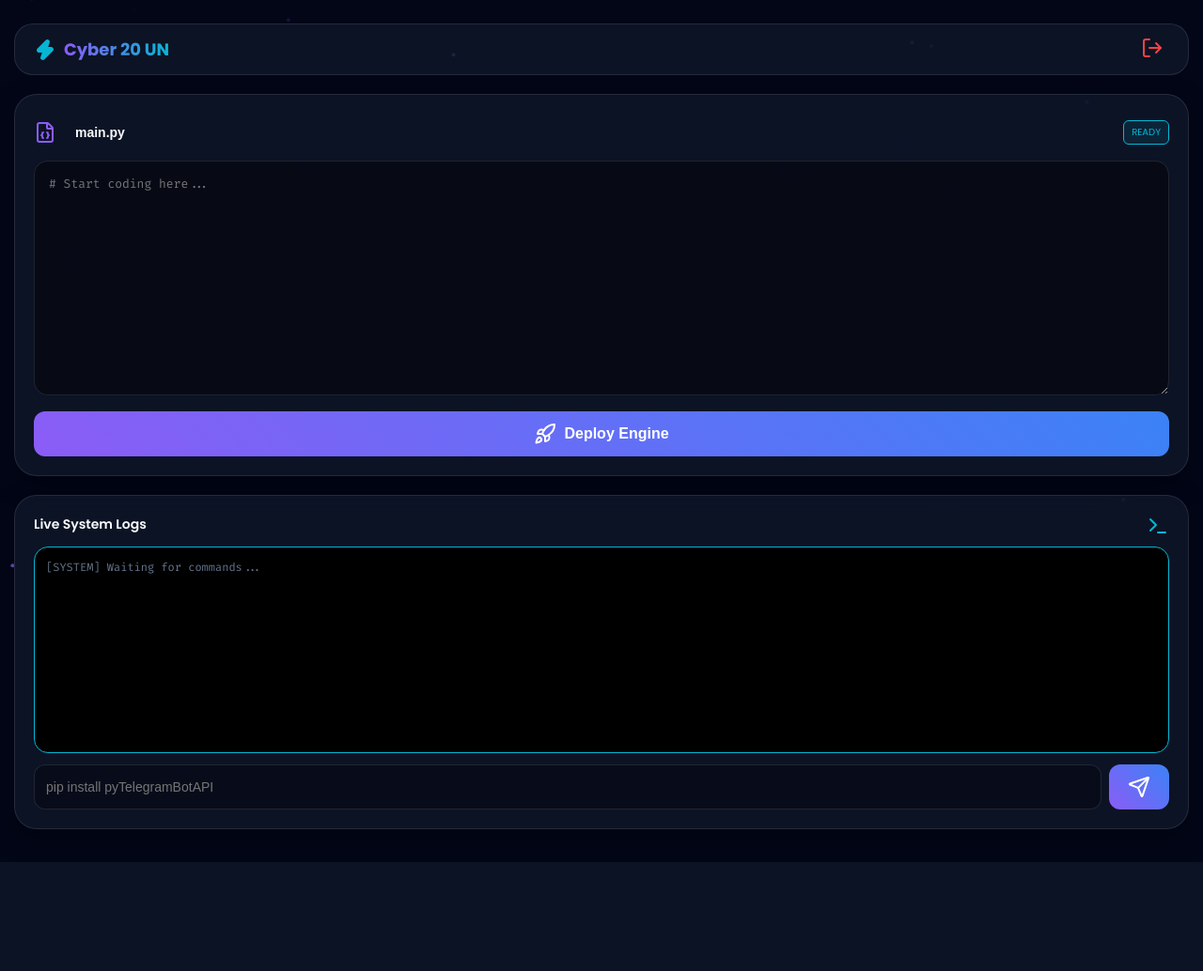
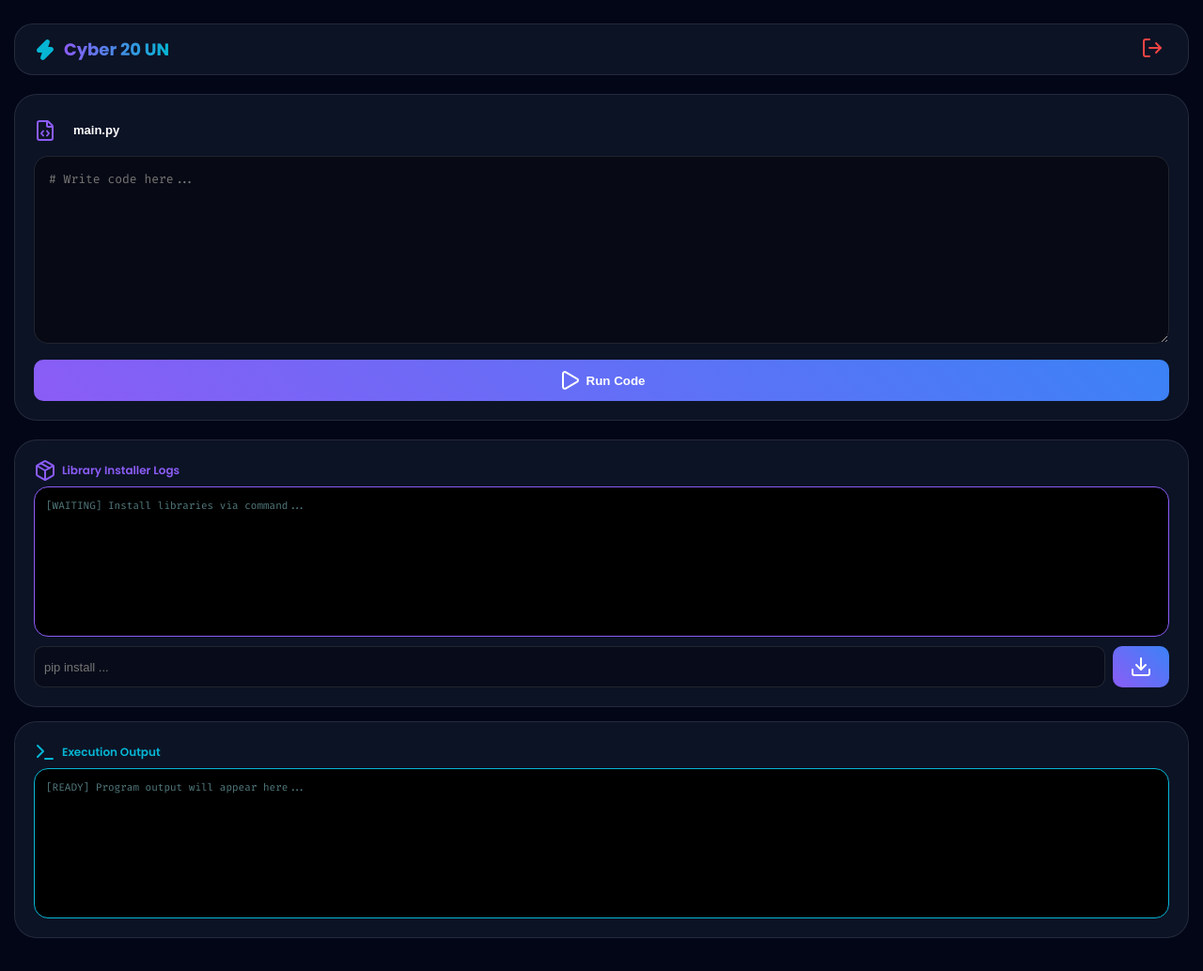
Before and after one commit to riad00956/zerox90, a Flask app: page / in a window 1280 px wide. Shown: the whole page at 94% size. Before the commit the page ends 918 px from the top, so only its background shows below. Run offline with Flask 3, Linux system fonts and the light colour scheme; the visitor is signed in with stand-in values (Sample User, id 1); some libraries are stand-ins or nearby versions.

Commit message:
Update index.html

```diff
--- a/templates/index.html
+++ b/templates/index.html
@@ -3,7 +3,7 @@
 <head>
     <meta charset="UTF-8">
     <meta name="viewport" content="width=device-width, initial-scale=1.0, maximum-scale=1.0, user-scalable=no">
-    <title>Cyber 20 UN | Mobile IDE</title>
+    <title>Cyber 20 UN | Dual Terminal IDE</title>
     <script src="https://cdnjs.cloudflare.com/ajax/libs/socket.io/4.0.1/socket.io.js"></script>
     <link href="https://fonts.googleapis.com/css2?family=Fira+Code:wght@400;500&family=Poppins:wght@300;400;600;700&display=swap" rel="stylesheet">
     <script src="https://unpkg.com/lucide@latest"></script>
@@ -12,89 +12,53 @@
             --bg: #020617; --purple: #8b5cf6; --blue: #3b82f6; --cyan: #06b6d4;
             --text: #f8fafc; --glass: rgba(15, 23, 42, 0.8); --border: rgba(255, 255, 255, 0.1);
         }
-
         * { box-sizing: border-box; transition: all 0.3s ease; }
         body {
             margin: 0; font-family: 'Poppins', sans-serif; background: var(--bg);
             color: var(--text); min-height: 100vh; overflow-x: hidden;
             display: flex; flex-direction: column;
         }
-
         #bgCanvas { position: fixed; top: 0; left: 0; z-index: -1; }
-
-        /* Mobile First Container */
-        .container {
-            width: 100%; max-width: 100%; padding: 15px;
-            margin-top: 10px; position: relative; z-index: 1;
-        }
+        .container { width: 100%; padding: 15px; margin-top: 10px; position: relative; z-index: 1; }
 
         .header {
             display: flex; justify-content: space-between; align-items: center;
             background: var(--glass); padding: 12px 20px; border-radius: 20px;
             border: 1px solid var(--border); margin-bottom: 20px;
         }
+        .logo-text { font-size: 18px; font-weight: 800; background: linear-gradient(to right, var(--purple), var(--cyan)); -webkit-background-clip: text; -webkit-text-fill-color: transparent; }
 
-        .logo-text {
-            font-size: 18px; font-weight: 800;
-            background: linear-gradient(to right, var(--purple), var(--cyan));
-            -webkit-background-clip: text; -webkit-text-fill-color: transparent;
+        .card { background: var(--glass); backdrop-filter: blur(15px); border: 1px solid var(--border); border-radius: 24px; padding: 20px; margin-bottom: 20px; }
+
+        textarea {
+            background: rgba(0, 0, 0, 0.4); border: 1px solid var(--border); color: #10b981; padding: 15px; border-radius: 15px;
+            width: 100%; font-family: 'Fira Code', monospace; font-size: 13px; height: 200px; outline: none; margin-top: 10px;
         }
 
-        .card {
-            background: var(--glass); backdrop-filter: blur(15px); border: 1px solid var(--border);
-            border-radius: 24px; padding: 20px; margin-bottom: 20px;
-            box-shadow: 0 10px 30px rgba(0,0,0,0.3);
+        /* Terminal Styles */
+        .terminal-container { display: flex; flex-direction: column; gap: 15px; }
+        .terminal-box {
+            background: #000; color: #a5f3fc; height: 160px; overflow-y: auto; padding: 12px; border-radius: 15px;
+            font-family: 'Fira Code', monospace; font-size: 11px; border: 1px solid var(--border); line-height: 1.4;
         }
+        .term-lib { border-color: var(--purple); }
+        .term-out { border-color: var(--cyan); }
 
-        /* Responsive Code Editor */
-        textarea {
-            background: rgba(0, 0, 0, 0.4); border: 1px solid var(--border);
-            color: #10b981; padding: 15px; border-radius: 15px;
-            width: 100%; font-family: 'Fira Code', monospace; font-size: 13px;
-            height: 250px; resize: vertical; outline: none; margin-top: 10px;
-        }
+        .term-label { font-size: 12px; font-weight: 600; margin-bottom: 5px; display: flex; align-items: center; gap: 6px; }
 
-        .terminal-box {
-            background: #000; color: #a5f3fc; height: 220px;
-            overflow-y: auto; padding: 12px; border-radius: 15px;
-            font-family: 'Fira Code', monospace; font-size: 12px;
-            border: 1px solid var(--cyan); line-height: 1.5;
-        }
+        .cmd-input-group { display: flex; gap: 8px; margin-top: 10px; }
+        input[type="text"] { background: rgba(0, 0, 0, 0.3); border: 1px solid var(--border); color: var(--text); padding: 10px; border-radius: 10px; flex-grow: 1; font-size: 13px; outline: none; }
+        .btn { background: linear-gradient(45deg, var(--purple), var(--blue)); color: white; border: none; padding: 10px 18px; border-radius: 10px; font-weight: 700; cursor: pointer; display: flex; align-items: center; justify-content: center; gap: 6px; }
+        .btn-play { width: 100%; margin-top: 10px; }
 
-        .cmd-input-group {
-            display: flex; gap: 8px; margin-top: 12px;
-        }
-
-        input[type="text"] {
-            background: rgba(0, 0, 0, 0.3); border: 1px solid var(--border);
-            color: var(--text); padding: 12px; border-radius: 12px;
-            flex-grow: 1; font-size: 14px; outline: none;
-        }
-
-        .btn {
-            background: linear-gradient(45deg, var(--purple), var(--blue));
-            color: white; border: none; padding: 12px 20px; border-radius: 12px;
-            font-weight: 700; cursor: pointer; display: flex; align-items: center; justify-content: center; gap: 8px;
-        }
-
-        .btn-play { width: 100%; margin-top: 10px; font-size: 16px; }
-
-        /* Status Badges */
-        .status-tag {
-            font-size: 10px; padding: 4px 8px; border-radius: 6px;
-            background: rgba(6, 182, 212, 0.1); color: var(--cyan);
-            border: 1px solid var(--cyan); text-transform: uppercase;
-        }
-
-        .log-line { border-left: 2px solid var(--purple); padding-left: 8px; margin-bottom: 4px; }
-        .log-success { color: #10b981; font-weight: bold; }
+        .log-success { color: #10b981; }
         .log-error { color: #ef4444; }
-
+        .spin { animation: spin 1s linear infinite; }
+        @keyframes spin { to { transform: rotate(360deg); } }
     </style>
 </head>
 <body>
     <canvas id="bgCanvas"></canvas>
-
     <div class="container">
         <header class="header">
             <div style="display: flex; align-items: center; gap: 8px;">
@@ -111,41 +75,34 @@
             <div class="card">
                 <div style="display:flex; justify-content:space-between; align-items:center;">
                     <div style="display:flex; align-items:center; gap:8px;">
-                        <i data-lucide="file-json" size="18" color="var(--purple)"></i>
-                        <input type="text" id="filename" value="main.py" style="border:none; background:none; width:100px; font-weight:600;">
+                        <i data-lucide="file-code" size="18" color="var(--purple)"></i>
+                        <input type="text" id="filename" value="main.py" style="border:none; background:none; color:white; width:80px; font-weight:600;">
                     </div>
-                    <span class="status-tag">Ready</span>
                 </div>
-                <textarea id="code" placeholder="# Start coding here..."></textarea>
-                <button onclick="runCode(this)" class="btn btn-play">
-                    <i data-lucide="rocket"></i> Deploy Engine
-                </button>
+                <textarea id="code" placeholder="# Write code here..."></textarea>
+                <button onclick="runCode(this)" class="btn btn-play"><i data-lucide="play"></i> Run Code</button>
             </div>
 
-            <div class="card">
-                <div style="display:flex; justify-content:space-between; margin-bottom:10px;">
-                    <span style="font-weight:600; font-size:14px;">Live System Logs</span>
-                    <i data-lucide="terminal" size="16" color="var(--cyan)"></i>
+            <div class="terminal-container">
+                <div class="card" style="margin-bottom: 0;">
+                    <div class="term-label" style="color: var(--purple);"><i data-lucide="package"></i> Library Installer Logs</div>
+                    <div id="lib-terminal" class="terminal-box term-lib">
+                        <div style="opacity:0.5;">[WAITING] Install libraries via command...</div>
+                    </div>
+                    <div class="cmd-input-group">
+                        <input type="text" id="cmd" placeholder="pip install ...">
+                        <button onclick="sendCmd()" class="btn"><i data-lucide="download" size="16"></i></button>
+                    </div>
                 </div>
-                <div id="terminal" class="terminal-box">
-                    <div style="color: #64748b;">[SYSTEM] Waiting for commands...</div>
-                </div>
-                <div class="cmd-input-group">
-                    <input type="text" id="cmd" placeholder="pip install pyTelegramBotAPI">
-                    <button onclick="sendCmd()" class="btn"><i data-lucide="send" size="18"></i></button>
+
+                <div class="card">
+                    <div class="term-label" style="color: var(--cyan);"><i data-lucide="terminal"></i> Execution Output</div>
+                    <div id="out-terminal" class="terminal-box term-out">
+                        <div style="opacity:0.5;">[READY] Program output will appear here...</div>
+                    </div>
                 </div>
             </div>
         </main>
-        {% else %}
-        <div class="card" style="text-align: center; padding: 40px 20px;">
-            <i data-lucide="lock" size="48" color="var(--purple)" style="margin-bottom: 15px;"></i>
-            <h3>Access Locked</h3>
-            <p style="font-size: 13px; opacity: 0.7;">Please identify yourself to access the core.</p>
-            <div style="display: flex; flex-direction: column; gap: 10px; margin-top: 20px;">
-                <button class="btn" onclick="location.href='/login'">Login</button>
-                <button class="btn" style="background: rgba(255,255,255,0.05);" onclick="location.href='/register'">Register</button>
-            </div>
-        </div>
         {% endif %}
     </div>
 
@@ -153,66 +110,53 @@
         lucide.createIcons();
         const socket = io();
 
-        // Matrix-like Falling Background
+        // Background
         const canvas = document.getElementById('bgCanvas');
         const ctx = canvas.getContext('2d');
         function resize() { canvas.width = window.innerWidth; canvas.height = window.innerHeight; }
         window.onresize = resize; resize();
-
-        let dots = Array(30).fill(0).map(() => ({
-            x: Math.random() * canvas.width,
-            y: Math.random() * canvas.height,
-            s: Math.random() * 2 + 0.5,
-            o: Math.random()
-        }));
-
-        function drawBg() {
-            ctx.fillStyle = '#020617';
-            ctx.fillRect(0, 0, canvas.width, canvas.height);
-            dots.forEach(d => {
-                ctx.fillStyle = `rgba(139, 92, 246, ${d.o})`;
-                ctx.beginPath();
-                ctx.arc(d.x, d.y, 2, 0, Math.PI*2);
-                ctx.fill();
-                d.y += d.s;
-                if(d.y > canvas.height) d.y = -10;
-            });
-            requestAnimationFrame(drawBg);
-        }
+        function drawBg() { ctx.fillStyle = '#020617'; ctx.fillRect(0,0,canvas.width,canvas.height); requestAnimationFrame(drawBg); }
         drawBg();
 
-        // --- Live Log Logic ---
+        // --- Dual Terminal Logic ---
         socket.on('terminal_output', data => {
-            const term = document.getElementById('terminal');
-            let className = "log-line";
-            if(data.output.includes("Complete")) className += " log-success";
-            if(data.output.includes("Error") || data.output.includes("Failed")) className += " log-error";
+            const libTerm = document.getElementById('lib-terminal');
+            const outTerm = document.getElementById('out-terminal');
 
-            term.innerHTML += `<div class="${className}">${data.output}</div>`;
-            term.scrollTop = term.scrollHeight;
+            // যদি আউটপুটে pip বা installation সংক্রান্ত কিছু থাকে, তবে লাইব্রেরি টার্মিনালে যাবে
+            if(data.output.toLowerCase().includes('pip') ||
+               data.output.toLowerCase().includes('install') ||
+               data.output.toLowerCase().includes('requirement')) {
+                libTerm.innerHTML += `<div style="margin-bottom:2px;">${data.output}</div>`;
+                libTerm.scrollTop = libTerm.scrollHeight;
+            } else {
+                // বাকি সব আউটপুট এক্সিকিউশন টার্মিনালে যাবে
+                outTerm.innerHTML += `<div style="margin-bottom:2px;">> ${data.output}</div>`;
+                outTerm.scrollTop = outTerm.scrollHeight;
+            }
         });
 
         function sendCmd() {
             const cmdInput = document.getElementById('cmd');
-            const cmd = cmdInput.value;
-            if(!cmd) return;
-
-            document.getElementById('terminal').innerHTML += `<div style="color:var(--purple); margin: 5px 0;">$ ${cmd}</div>`;
-            socket.emit('terminal_command', {command: cmd});
+            if(!cmdInput.value) return;
+            document.getElementById('lib-terminal').innerHTML += `<div style="color:var(--purple);">$ ${cmdInput.value}</div>`;
+            socket.emit('terminal_command', {command: cmdInput.value});
             cmdInput.value = '';
         }
 
         function runCode(btn) {
             const filename = document.getElementById('filename').value;
             const content = document.getElementById('code').value;
+            const outTerm = document.getElementById('out-terminal');
+
+            outTerm.innerHTML = `<div style="color:var(--cyan);">[SYSTEM] Running ${filename}...</div>`;
             socket.emit('save_file', {filename, content});
-            btn.innerHTML = '<i data-lucide="loader" class="spin"></i> Deploying...';
+            socket.emit('run_code', {filename});
+
+            btn.innerHTML = '<i data-lucide="loader" class="spin"></i> Running...';
             lucide.createIcons();
-            setTimeout(() => {
-                btn.innerHTML = '<i data-lucide="rocket"></i> Deploy Engine';
-                lucide.createIcons();
-            }, 2000);
+            setTimeout(() => { btn.innerHTML = '<i data-lucide="play"></i> Run Code'; lucide.createIcons(); }, 1500);
         }
     </script>
 </body>
-    </html>
+</html>
```
